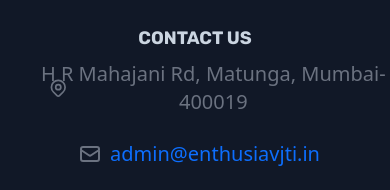
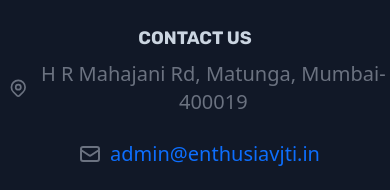
Before and after one commit to esarvesh11/EnthusiaVJTI2k22-23, a React (Create React App) app: page /Gallery in a window 390 px wide. Shown: the part 3854-4044 px from the top of the page. Built offline with nearby package versions, Linux system fonts and the light colour scheme; a web font is replaced by a local one.

Commit message:
sorry bhai

```diff
--- a/src/UI/Footer.js
+++ b/src/UI/Footer.js
@@ -138,12 +138,13 @@ function Footer() {
             </div>
           </div>
           <div class="">
-            <h6 class="uppercase text-lg font-bold text-slate-300 mb-2 flex justify-center md:justify-start">
+            <h6 class="uppercase text-lg font-bold text-slate-300  flex justify-center md:justify-start mb:0 md:mb-4">
               Contact us
             </h6>
-            <p class="flex items-center font-sans justify-center md:justify-start md:text-left text-center mb-4 text-xl">
+            <div class="flex justify-center items-center text-center md:justify-start">
+              <p class="flex items-center font-sans justify-center md:justify-start mb-4 text-xl">
                 <svg
-                class="w-6 h-6 mx-2 translate-x-10 md:translate-x-0"
+                  class="w-6 h-6 mx-2 md:mx-0 "
                   fill="none"
                   stroke="currentColor"
                   viewBox="0 0 24 24"
@@ -164,6 +165,7 @@ function Footer() {
                 </svg>
                 H R Mahajani Rd, Matunga, Mumbai-400019
               </p>
+            </div>
             <p class="flex items-center font-sans justify-center md:justify-start mb-4 text-xl">
               <svg
                 class="w-6 h-6 mx-2"
```
Lines whose indentation alone changed are shown as unchanged.
